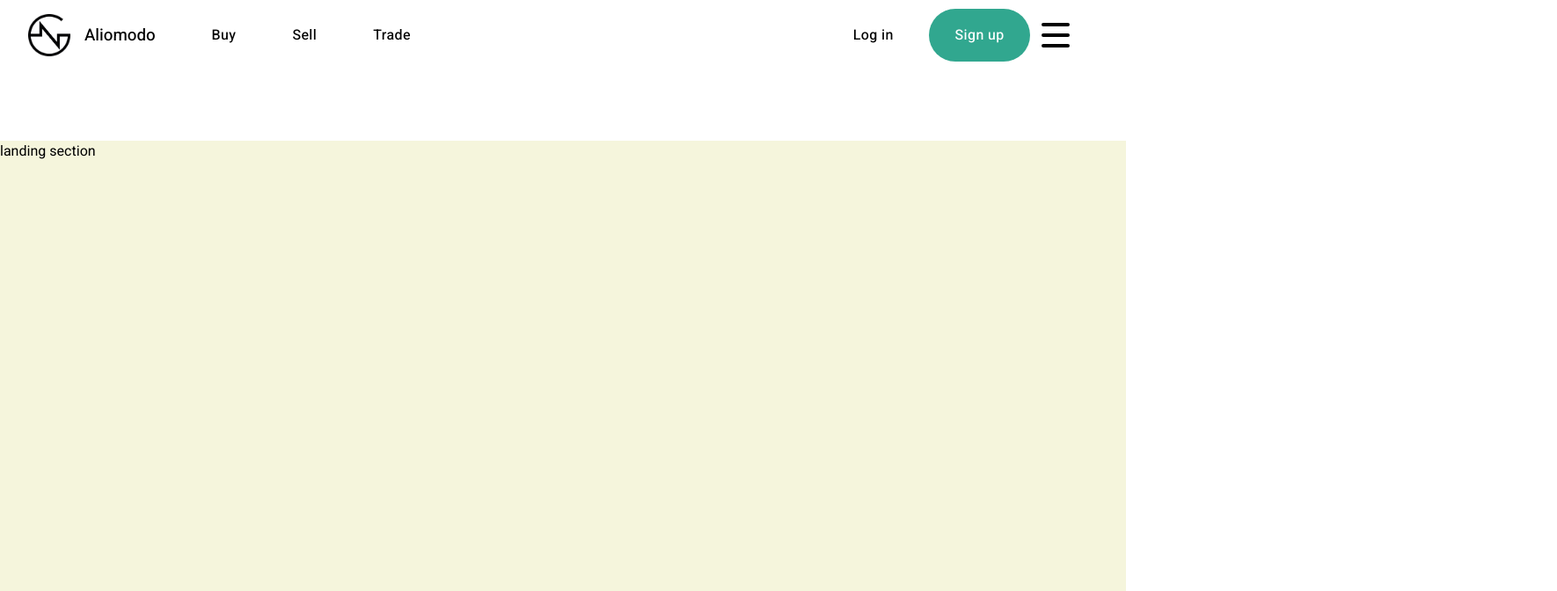
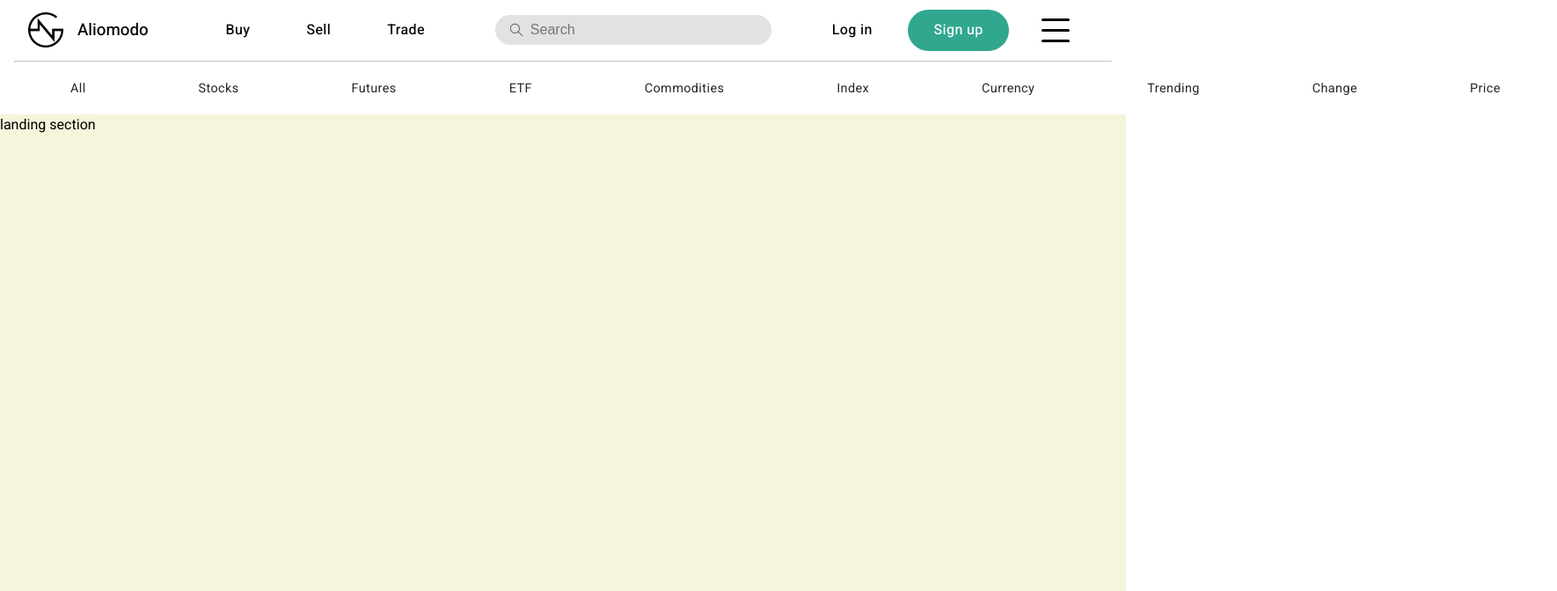
Before and after one commit to griffinbrooks47/startup-frontend, a plain HTML site: page index.html in a window 1280 px wide. Shown: the top 672 px of the page at 88% size, 1770 px wide, since content can reach past the window. Drawn offline with Linux system fonts and the light colour scheme; a web font is replaced by a local one.

Commit message:
secondary navbar update

```diff
--- a/index.html
+++ b/index.html
@@ -6,7 +6,8 @@
     <meta name="viewport" content="width=device-width, initial-scale=1.0">
     <title>Aliomodo</title>
     <link rel="stylesheet" href="styles/general.css">
-    <link rel="stylesheet" href="styles/navbar.css">
+    <link rel="stylesheet" href="styles/navbar-primary.css">
+    <link rel="stylesheet" href="styles/navbar-secondary.css">
     <link rel="stylesheet" href="styles/landing-section.css">
     <link rel="stylesheet" href="styles/responsive.css">
 
@@ -18,7 +19,7 @@
     <header class="nav-top">
 
     </header>
-    <nav class="navbar">
+    <nav class="navbar-primary">
         <div class="primary-navbar-left">
             <ul class="nav-logo">
                 <li><a href='#'><img src='images/template-logo.png' class='logo'></a></li>
@@ -35,6 +36,11 @@
                     <button>Trade</button>
                 </a></li>
             </ul>
+            <div class="navbar-searchbar">
+                <img class="search-icon" src="images/search-icon.png">
+                <input type="text" class="navbar-searchbar-field" placeholder="Search">
+            </div>
+
         </div>
         <div class="primary-navbar-right">
             <ul class="nav-buttons-section">
@@ -53,8 +59,46 @@
         </div>
 
     </nav>
-    <nav class="navbar">
-
+    <hr>
+    <nav class="navbar-secondary">
+        <div class="secondary-navbar-left">
+            <ul class="secondary-nav-buttons-section">
+                <li><a href='#'>
+                    <button>All</button>
+                </a></li>
+                <li><a href='#'>
+                    <button>Stocks</button>
+                </a></li>
+                <li><a href='#'>
+                    <button>Futures</button>
+                </a></li>
+                <li><a href='#'>
+                    <button>ETF</button>
+                </a></li>
+                <li><a href='#'>
+                    <button>Commodities</button>
+                </a></li>
+                <li><a href='#'>
+                    <button>Index</button>
+                </a></li>
+                <li><a href='#'>
+                    <button>Currency</button>
+                </a></li>
+            </ul>
+        </div>
+        <div class="secondary-navbar-right">
+            <ul class="secondary-nav-buttons-section">
+                <li><a href='#'>
+                    <button>Trending</button>
+                </a></li>
+                <li><a href='#'>
+                    <button>Change</button>
+                </a></li>
+                <li><a href='#'>
+                    <button>Price</button>
+                </a></li>
+            </ul>
+        </div>
     </nav>
     <section class="landing-section">
         landing section
--- a/styles/general.css
+++ b/styles/general.css
@@ -2,6 +2,12 @@ body {
     height: 2000px;
     margin: 0;
     font-family: 'Heebo', sans-serif;
+}
+hr {
+    border-top: 0.1rem solid #cdcccc;
+    margin-inline: 1rem;
+    margin-block: 0;
+    border-radius: 100rem;
 }
 button {
     font-family: 'Heebo', sans-serif;
--- a/styles/landing-section.css
+++ b/styles/landing-section.css
@@ -1,3 +1,3 @@
 .landing-section {
-    height: 40rem;
+    height: 70rem;
 }
--- a/styles/navbar.css
+++ b/styles/navbar-primary.css
@@ -7,8 +7,8 @@
 
 
 /** NavBar Container **/
-.navbar {
-    height: 5rem;
+.navbar-primary {
+    height: 4.3rem;
     display: flex;
     justify-content: space-between;
     align-items: center;
@@ -26,8 +26,8 @@
     margin-right: 2rem;
 }
 .logo {
-    max-width: 3rem;
-    max-height: 3rem;
+    max-width: 2.5rem;
+    max-height: 2.5rem;
     padding-right: 1rem;
     padding-top: 0.4rem;
 }
@@ -42,7 +42,7 @@
 
     /** NavBar Buttons Divs*/
 .nav-buttons-section {
-    margin-inline: 0rem;
+    margin-inline: 1.5rem;
 }
 .nav-buttons-section li{
     padding-inline: 0rem;
@@ -52,7 +52,7 @@
 }
 .nav-buttons-section button {
     padding-inline: 1.8rem;
-    padding-block: 1.1rem;
+    padding-block: 0.7rem;
 }
 
     /** User Buttons*/
@@ -66,6 +66,31 @@
     opacity: 85%;
     transition: 0.25s;
 }
+
+.navbar-searchbar {
+    position: relative;
+}
+.navbar-searchbar-field {
+    height: 40%;
+    width: 17rem;
+    padding-block: 0.5rem;
+    border: none;
+    margin-left: 1.5rem;
+    margin-bottom: 0;
+    padding-left: 2.5rem;
+    font-size: 1rem;
+    background-color: rgb(226, 226, 226);
+    border-radius: 2rem;
+}
+.search-icon {
+    width: 1rem;
+    height: 1rem;
+    position: absolute;
+    top: 0.51rem;
+    left: 2.5rem;
+    opacity: 55%;
+}
+
 
 /** Hamburger Menu*/
 .hamburger-menu {
--- /dev/null
+++ b/styles/navbar-secondary.css
@@ -0,0 +1,25 @@
+.navbar-secondary {
+    height: 3.7rem;
+    display: flex;
+    justify-content: space-between;
+    align-items: center;
+    margin-inline: 1rem;
+}
+
+.secondary-nav-buttons-section {
+    margin-inline: 0rem;
+}
+.secondary-nav-buttons-section li{
+    padding-inline: 2rem;
+    margin-inline: 2rem;
+}
+.secondary-nav-buttons-section a{
+    padding: 0;
+}
+.secondary-nav-buttons-section button {
+    padding-inline: 0;
+    padding-block: 0.7rem;
+    color: rgb(39, 39, 39);
+    font-weight: 300;
+    font-size: 0.9rem;
+}
```
Also changed, not shown: images/search-icon.png (added), 1 other file.
